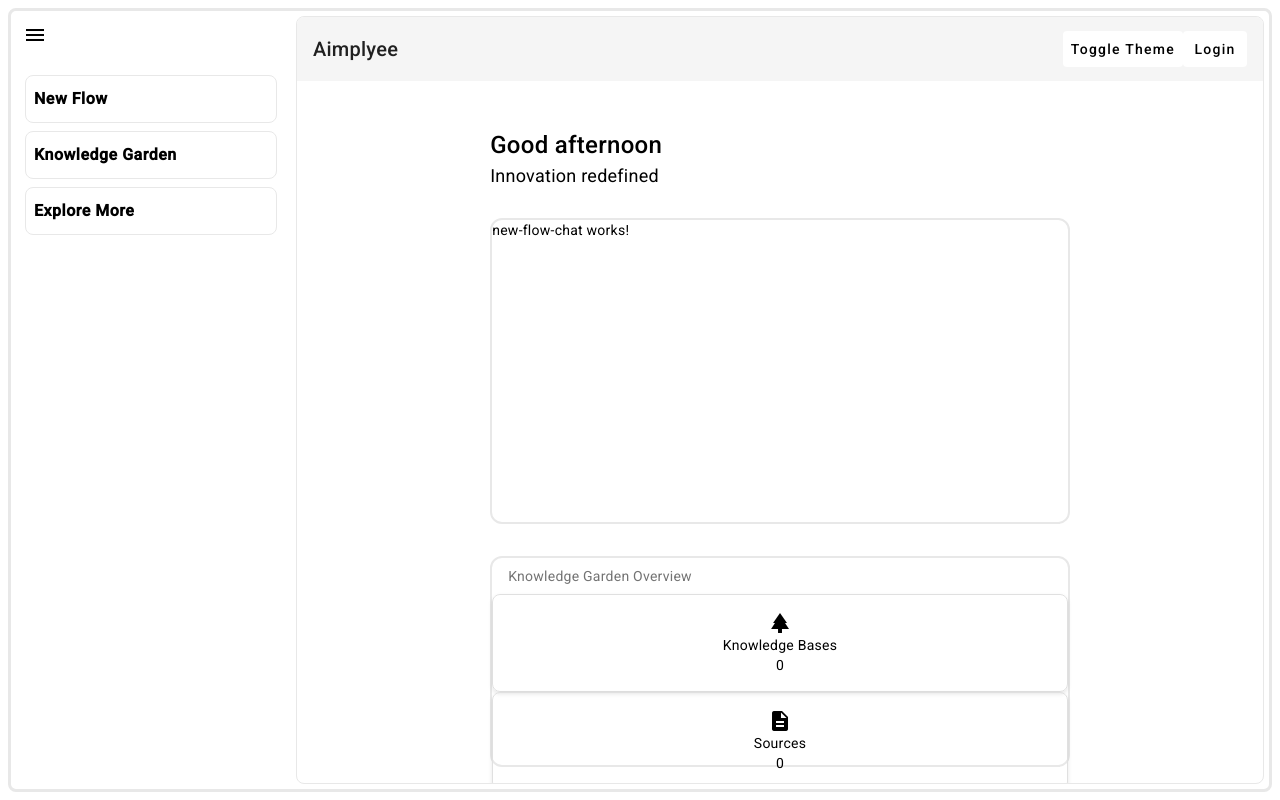
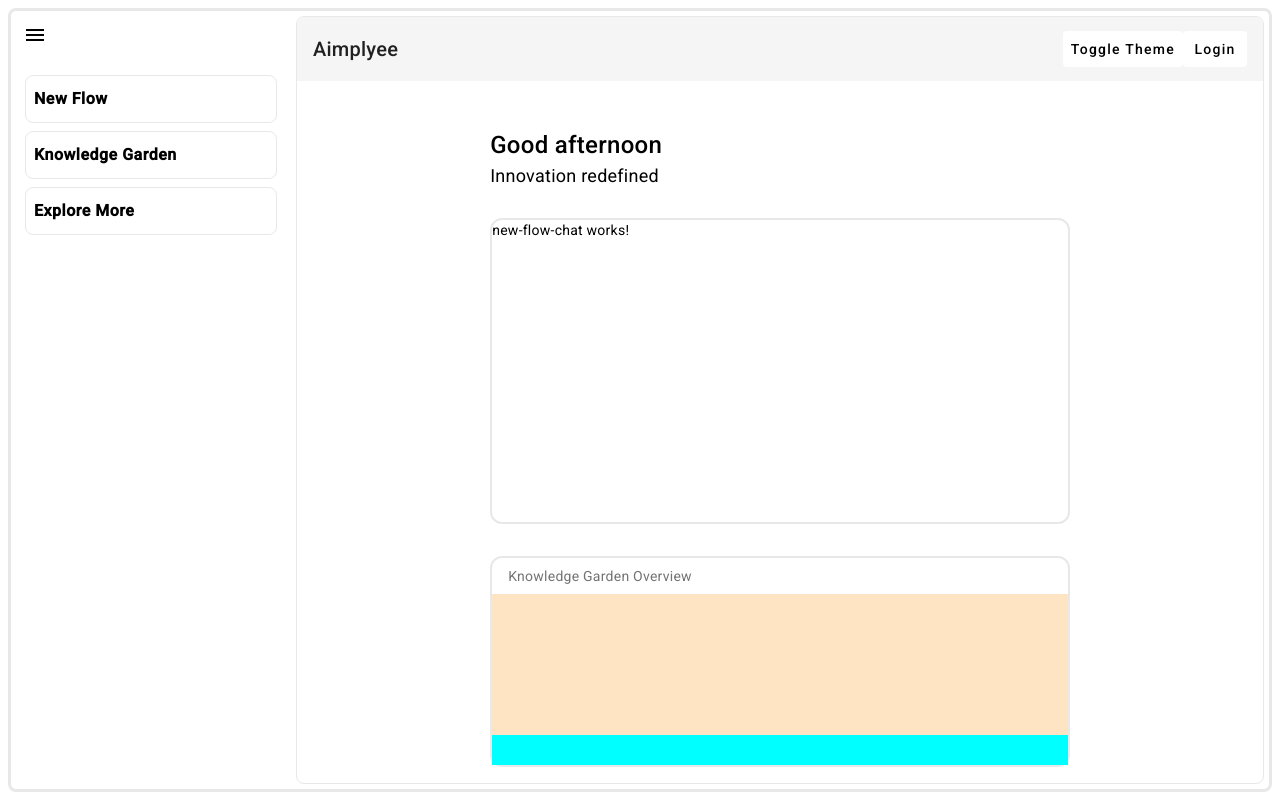
Before and after one commit to InspiroTechnology/aimployee, an Angular app: page /new-flow in a window 1280 px wide. Built offline with nearby package versions, Linux system fonts and the light colour scheme.

Commit message:
Update KnowledgeOverviewComponent layout and styles for improved structure and presentation

```diff
--- a/src/app/features/chat/knowledge-overview/knowledge-overview.component.html
+++ b/src/app/features/chat/knowledge-overview/knowledge-overview.component.html
@@ -1,11 +1,11 @@
 <div class="knowledge-overview-container">
   <span class="gray-text">Knowledge Garden Overview</span>
   <div class="overview-grid">
-    <app-simple-card *ngFor="let item of overviewItems" [icon]="item.icon" [label]="item.label" [value]="0">
-    </app-simple-card>
+    <!-- <app-simple-card *ngFor="let item of overviewItems" [icon]="item.icon" [label]="item.label" [value]="0">
+    </app-simple-card> -->
   </div>
 
-  <div style="background-color: aqua;width: 100%; height: 20%"></div>
+  <div style="background-color: aqua; width: 100%; height: 30px;"></div>
   <!-- <mat-card class="cta-card">
     <div class="cta-content">
       <mat-icon class="cta-icon">library_books</mat-icon>
--- a/src/app/features/chat/knowledge-overview/knowledge-overview.component.scss
+++ b/src/app/features/chat/knowledge-overview/knowledge-overview.component.scss
@@ -4,14 +4,24 @@
   border: 2px solid var(--border-color);
   border-radius: var(--border-radius-md);
   box-sizing: border-box;
+  display: flex;
+  flex-direction: column;
 }
-
 
 .gray-text {
   color: #737373;
   display: block;
   padding: 0.5rem 1rem;
+  flex-shrink: 0;
 }
+
+.overview-grid {
+  flex-grow: 1;
+  overflow: auto;
+  background-color: bisque;
+}
+
+
 
 // .overview-card {
 //   text-align: center;
```
Lines whose indentation alone changed are shown as unchanged.
